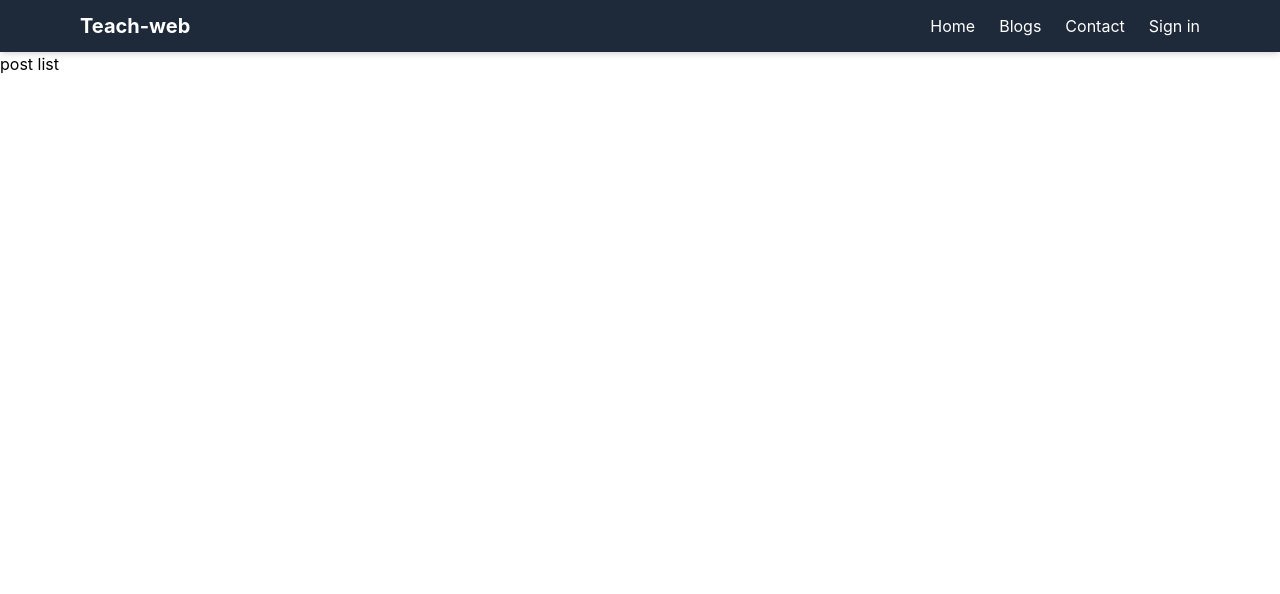
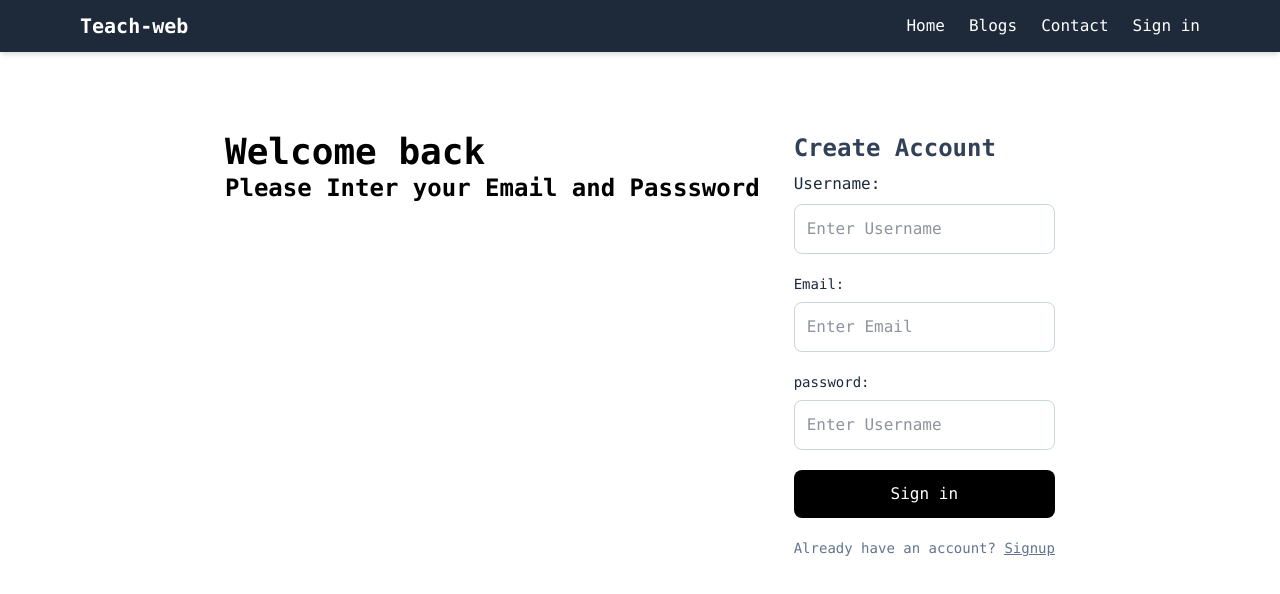
Before and after one commit to omar-abdi/Teach-blog-site, a React app in the folder frontend/: page /signup in a window 1280 px wide. Before the commit this address led to /dash/posts. Shown: the top 594 px of the page. Built offline with nearby package versions, Linux system fonts and the light colour scheme; the HTML template or start-up script is replaced by a standard one.

Commit message:
20.Signup and login Ui

```diff
--- a/frontend/src/App.jsx
+++ b/frontend/src/App.jsx
@@ -12,9 +12,9 @@ import PostList from './pages/PostList'
 import Editpost from './pages/Editpost'
 
 function App() {
-  const currentUser = true
+  const currentUser = false
   return (
-    <div>
+    <div className='font-mono'>
 
 
 
--- a/frontend/src/pages/Signup.jsx
+++ b/frontend/src/pages/Signup.jsx
@@ -1,9 +1,48 @@
 import React from 'react'
+import { Link } from 'react-router-dom'
 
 function Signup() {
   return (
-    <div>
+    <div className='container  px-4 mx-auto max-w-4xl  overflow-hidden flex flex-col md:flex-row justify-around py-20'>
+      <div>
+        <h1 className='text-4xl font-bold  text-center md:text-left'>Welcome back </h1>
+        <p className='text-2xl font-bold  text-center md:text-left'>Please Inter your Email and Passsword</p>
+      </div>
+      <div>
+    <h1 className='text-2xl font-semibold  text-slate-700'>Create Account</h1>
+         <form className='text-slate-800 flex flex-col gap-5   text-slate-800' >
 
+            <div >
+                <label  className='block my-2'>Username:</label>
+                <div>
+                    <input type="text"  placeholder='Enter Username' className='w-full p-3 border border-slate-300 rounded-lg focus:outline-none focus:ring-2 focus:ring-black transition'/>
+                </div>
+
+            </div>
+            <div >
+                <label  className='block mb-2 text-sm font-medium'>Email:</label>
+                <div>
+                    <input type="email"  placeholder='Enter Email' className='w-full p-3 border border-slate-300 rounded-lg focus:outline-none focus:ring-2 focus:ring-black transition'/>
+                </div>
+
+            </div>
+            <div >
+                <label  className='block mb-2 text-sm font-medium'>password:</label>
+                <div>
+                    <input type="password"  placeholder='Enter Username' className='w-full p-3 border border-slate-300 rounded-lg focus:outline-none focus:ring-2 focus:ring-black transition'/>
+                </div>
+
+            </div>
+
+           <button className="bg-black text-white p-3 rounded-lg hover:bg-slate-800 transition">
+    Sign in
+  </button>
+  <p className="text-center text-sm text-slate-500">
+Already  have an account? <span className="underline cursor-pointer"><Link to="/login">Signup</Link></span>
+  </p>
+         </form>
+
+      </div>
     </div>
   )
 }
--- a/frontend/src/pages/Singin.jsx
+++ b/frontend/src/pages/Singin.jsx
@@ -1,9 +1,40 @@
 import React from 'react'
-
+import  {Link} from "react-router-dom"
 function Singin() {
   return (
-    <div>
+    <div className='container  px-4 mx-auto max-w-4xl  overflow-hidden flex flex-col md:flex-row justify-around py-20'>
+      <div>
+        <h1 className='text-4xl font-bold  text-center md:text-left'>Welcome back </h1>
+        <p className='text-2xl font-bold  text-center md:text-left'>Please Inter your Email and Passsword</p>
+      </div>
+      <div>
+    <h1 className='text-2xl font-semibold  text-slate-700'>Sing in</h1>
+         <form className='text-slate-800 flex flex-col gap-5   text-slate-800' >
 
+            <div >
+                <label  className='block my-2'>Username:</label>
+                <div>
+                    <input type="text"  placeholder='Enter Username' className='w-full p-3 border border-slate-300 rounded-lg focus:outline-none focus:ring-2 focus:ring-black transition'/>
+                </div>
+
+            </div>
+            <div >
+                <label  className='block mb-2 text-sm font-medium'>password:</label>
+                <div>
+                    <input type="text"  placeholder='Enter Username' className='w-full p-3 border border-slate-300 rounded-lg focus:outline-none focus:ring-2 focus:ring-black transition'/>
+                </div>
+
+            </div>
+
+           <button className="bg-black text-white p-3 rounded-lg hover:bg-slate-800 transition">
+    Signup
+  </button>
+  <p className="text-center text-sm text-slate-500">
+    Don't  have an account? <span className="underline cursor-pointer"><Link to="/signup">Register</Link></span>
+  </p>
+         </form>
+
+      </div>
     </div>
   )
 }
```
Also changed, not shown: 1 other file (tests, documents, lock files or other folders).
